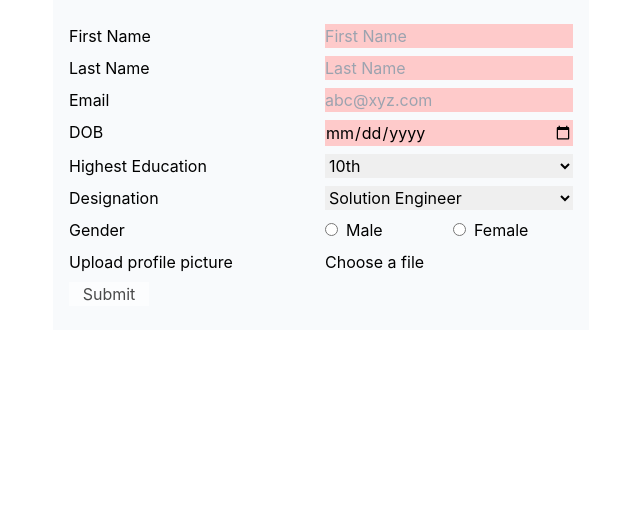
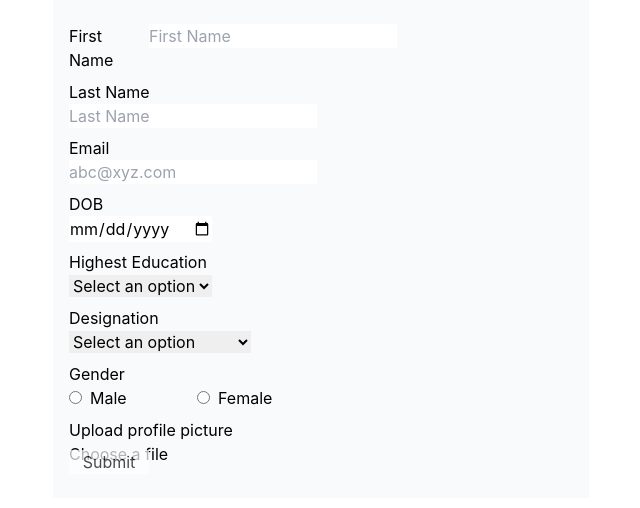
Before and after one commit to Nishith1998/React-Learning, a React (Create React App) app: page / in a window 1280 px wide. Shown: the top 508 px of the page, without its empty margins (319-959 px from the left). Built offline with nearby package versions, Linux system fonts and the light colour scheme.

Commit message:
Validation msg addition

```diff
--- a/src/components/Form/Form.tsx
+++ b/src/components/Form/Form.tsx
@@ -2,7 +2,7 @@ import { Card } from "../UI/Card/Card";
 import { GenericForm } from "../UI/GenericForm/GenericForm";
 import { FORM_FIELDS } from "../../models/constants";
 import { FormFieldType, FormValueType } from "../../models/types";
-import { useEffect, useState } from "react";
+import { useEffect } from "react";
 // change name of form
 export const Form = (props: { onAddUser: (userInfo: FormValueType) => void; formValue: FormValueType; }) => {
   const onSubmit = (formValue: FormValueType ): void => {
@@ -20,9 +20,6 @@ export const Form = (props: { onAddUser: (userInfo: FormValueType) => void; form
   console.log("Form: formValue: ", props.formValue);
 
   const formFields = FORM_FIELDS.map((fields: FormFieldType<FormValueType>) => {
-    if(fields.type === 'dropdown') {
-      fields.value = fields.options && fields.options?.length !== 0 ? fields.options[0].value : '';
-    } else
     fields.value = props.formValue[fields.id];
     return fields;
   });
--- a/src/components/UI/GenericForm/FormField.tsx
+++ b/src/components/UI/GenericForm/FormField.tsx
@@ -1,4 +1,9 @@
 import React, { ChangeEvent } from "react";
+import { Input } from "../Inputs/Input";
+import { Dropdown } from "../Inputs/Dropdown";
+import { Radio } from "../Inputs/Radio";
+import { FileUpload } from "../Inputs/FileUpload";
+// import { FormStructureType, FormValueType } from "../../../models/types";
 
 export const FormField = (props: any) => {
   let formFieldJSX;
@@ -6,138 +11,167 @@ export const FormField = (props: any) => {
   const onInputChangeHandler = (
     label: string,
     value: string,
-    isValid: boolean,
-    type?: string
+    isValid: boolean
   ) => {
-    props.onInputChange(label, value, isValid, type);
+    props.onInputChange(label, value, isValid);
   };
 
   const isFormValid = () => {
+    console.log("isFormValid: FormValue: ", props.form);
     return (
       Object.values(props.form).filter(
         (ele: any) => ele.isValid === false || ele.isValid === null
       ).length !== 0
     );
   };
- // object with keys directly access the value of JSX
+  // object with keys directly access the value of JSX
   if (props.type === "input") {
     formFieldJSX = (
-      <>
-        <label htmlFor={props.attributes.id}>{props.label}</label>
-        <input
-          {...props.attributes}
-          value={
-            props.form[props.id].value
-          }
-          onChange={(event: ChangeEvent<HTMLInputElement>) =>
-            onInputChangeHandler(
-              props.id,
-              event.target.value,
-              props.isValid(event.target.value),
-              props.attributes.type
-            )
-          }
-          className={
-            props.form[props.id].isValid === false ? "bg-red-200" : "bg-white"
-          }
-        ></input>
-      </>
+      <Input
+        id={props.id}
+        label={props.label}
+        classes={props.classes}
+        attributes={{ ...props.attributes }}
+        form={props.form}
+        isValid={props.isValid}
+        onInputChangeHandler={onInputChangeHandler}
+        error={props.error}
+      />
     );
   } else if (props.type === "dropdown") {
     formFieldJSX = (
-      <>
-        <label htmlFor={props.attributes.id}>{props.label}</label>
-        <select
-          {...props.attributes}
-          value={props.form[props.id].value}
-          onChange={(event: ChangeEvent<HTMLInputElement>) =>
-            onInputChangeHandler(
-              props.id,
-              event.target.value,
-              props.isValid(event.target.value)
-            )
-          }
-        >
-          {/* <option disabled value="selectAnOption">
-            Select an option
-          </option> */}
-          {props.options.map((option: { label: string; value: string }) => (
-            <option key={option.value} value={option.value}>
-              {option.label}
-            </option>
-          ))}
-        </select>
-      </>
+      <Dropdown
+        id={props.id}
+        label={props.label}
+        classes={props.classes}
+        attributes={{ ...props.attributes }}
+        form={props.form}
+        isValid={props.isValid}
+        options={props.options}
+        onInputChangeHandler={onInputChangeHandler}
+        error={props.error}
+      />
+      // <>
+      //   <label htmlFor={props.attributes.id}>{props.label}</label>
+      //   <select
+      //     {...props.attributes}
+      //     value={
+      //       props.form[props.id].value === ""
+      //         ? "selectAnOption"
+      //         : props.form[props.id].value
+      //     }
+      //     onChange={(event: ChangeEvent<HTMLInputElement>) =>
+      //       onInputChangeHandler(
+      //         props.id,
+      //         event.target.value,
+      //         props.isValid(event.target.value)
+      //       )
+      //     }
+      //   >
+      //     <option disabled value="selectAnOption">
+      //       Select an option
+      //     </option>
+      //     {props.options.map((option: { label: string; value: string }) => (
+      //       <option key={option.value} value={option.value}>
+      //         {option.label}
+      //       </option>
+      //     ))}
+      //   </select>
+      // </>
     );
   } else if (props.type === "radio") {
     formFieldJSX = (
-      <>
-        <label htmlFor={props.attributes.id}>{props.label}</label>
-        <div className="grid grid-cols-2 gap-2">
-          {props.options.map((option: { label: string; value: string }) => {
-            return (
-              <div key={"input-" + option.label}>
-                <input
-                  key={"input-" + option.value}
-                  id={option.value}
-                  name={"radio-" + props.attributes.id}
-                  type="radio"
-                  value={option.value}
-                  checked={props.form[props.id].value === option.value}
-                  onChange={(event: ChangeEvent<HTMLInputElement>) => {
-                    onInputChangeHandler(
-                      props.id,
-                      event.target.value,
-                      props.isValid(event.target.value)
-                    );
-                  }}
-                ></input>
-                <label
-                  className="pl-2"
-                  key={"label-" + option.value}
-                  htmlFor={option.value}
-                >
-                  {option.label}
-                </label>
-              </div>
-            );
-          })}
-        </div>
-      </>
+      <Radio
+        id={props.id}
+        label={props.label}
+        classes={props.classes}
+        attributes={{ ...props.attributes }}
+        form={props.form}
+        isValid={props.isValid}
+        options={props.options}
+        onInputChangeHandler={onInputChangeHandler}
+        error={props.error}
+      />
+      // <>
+      //   <label htmlFor={props.attributes.id}>{props.label}</label>
+      //   <div className="grid grid-cols-2 gap-2">
+      //     {props.options.map((option: { label: string; value: string }) => {
+      //       return (
+      //         <div key={"input-" + option.label}>
+      //           <input
+      //             key={"input-" + option.value}
+      //             id={option.value}
+      //             name={"radio-" + props.attributes.id}
+      //             type="radio"
+      //             value={option.value}
+      //             checked={props.form[props.id].value === option.value}
+      //             onChange={(event: ChangeEvent<HTMLInputElement>) => {
+      //               onInputChangeHandler(
+      //                 props.id,
+      //                 event.target.value,
+      //                 props.isValid(event.target.value)
+      //               );
+      //             }}
+      //           ></input>
+      //           <label
+      //             className="pl-2"
+      //             key={"label-" + option.value}
+      //             htmlFor={option.value}
+      //           >
+      //             {option.label}
+      //           </label>
+      //         </div>
+      //       );
+      //     })}
+      //   </div>
+      // </>
     );
   } else if (props.type === "file") {
     formFieldJSX = (
-      <>
-        <label htmlFor={props.attributes.id}>{props.label}</label>
-        <div>
-        <input
-          {...props.attributes}
-          onChange={(event: ChangeEvent<HTMLInputElement>) => {
-            let url = "";
-            let fileName = "";
-            if(event.target.files?.[0]) {
-              fileName = event.target.files?.[0].name;
-              url = URL.createObjectURL(event.target.files[0]);
-            }
-            console.log(url);
-            return onInputChangeHandler(
-              props.id,
-              fileName+'#' + url,
-              props.isValid(event.target.value),
-              props.attributes.type
-            );
-          }}
-          className={ "opacity-0 absolute z-10 " +(
-            props.form[props.id].isValid === false ? "bg-red-200" : "bg-white")
-          }
-        ></input>
-        <div className="absolute flex flex-row z-0">
-          <button type="button">Choose a file</button>
-          <div className="pl-4 w-28 truncate">{props.form[props.id].value.split("#")[0]}</div>
-        </div>
-
-        </div>
-      </>
+      <FileUpload
+        id={props.id}
+        label={props.label}
+        classes={props.classes}
+        attributes={{ ...props.attributes }}
+        form={props.form}
+        isValid={props.isValid}
+        onInputChangeHandler={onInputChangeHandler}
+        error={props.error}
+      />
+      // <>
+      //   <label htmlFor={props.attributes.id}>{props.label}</label>
+      //   <div>
+      //     <input
+      //       {...props.attributes}
+      //       onChange={(event: ChangeEvent<HTMLInputElement>) => {
+      //         let url = "";
+      //         let fileName = "";
+      //         if (event.target.files?.[0]) {
+      //           fileName = event.target.files?.[0].name;
+      //           url = URL.createObjectURL(event.target.files[0]);
+      //         }
+      //         console.log(url);
+      //         return onInputChangeHandler(
+      //           props.id,
+      //           fileName + "#" + url,
+      //           props.isValid(event.target.value)
+      //         );
+      //       }}
+      //       className={
+      //         "opacity-0 absolute z-10 " +
+      //         (props.form[props.id].isValid === false
+      //           ? "bg-red-200"
+      //           : "bg-white")
+      //       }
+      //     ></input>
+      //     <div className="absolute flex flex-row z-0">
+      //       <button type="button">Choose a file</button>
+      //       <div className="pl-4 w-28 truncate">
+      //         {props.form[props.id].value.split("#")[0]}
+      //       </div>
+      //     </div>
+      //   </div>
+      // </>
     );
   } else if (props.type === "button") {
     formFieldJSX = (
@@ -152,9 +186,5 @@ export const FormField = (props: any) => {
       </button>
     );
   }
-  return (
-    <div className="grid grid-cols-2 gap-2 my-2">
-      {formFieldJSX}
-    </div>
-  );
+  return <div className="grid grid-cols-2 gap-2 my-2">{formFieldJSX}</div>;
 };
--- a/src/components/UI/GenericForm/GenericForm.tsx
+++ b/src/components/UI/GenericForm/GenericForm.tsx
@@ -10,23 +10,26 @@ export const GenericForm = (props: {
 }) => {
   const formStructureInitial: FormStructureType<FormValueType> = FROM_STRUCTURE_INITIAL;
   props.formFields.forEach((ele) => {
+    if(ele.type !== "button")
     formStructureInitial[ele.id] = {
-      value: ele.value ?? "",
-      isValid:
-        ele.type === "button" ? true : ele.isValid?.(ele.value ?? "") ?? null,
+      value: ele.value,
+      isValid: ele.value === '' ? null : ele.isValid?.(ele.value ?? "") ?? null,
     };
   });
-  const [form, setForm] = useState<FormStructureType<FormValueType>>(formStructureInitial);
+  const [form, setForm] = useState<FormStructureType<FormValueType>>(FROM_STRUCTURE_INITIAL);
+
+  console.log("GenericForm: form: ", form)
 
   useEffect(() => {
-    const formStructureModified: FormStructureType<FormValueType> = FROM_STRUCTURE_INITIAL;
+    const formStructureModified: FormStructureType<FormValueType> = {...FROM_STRUCTURE_INITIAL};
     props.formFields.forEach((ele) => {
+      // if(ele.type !== "button")
       formStructureModified[ele.id] = {
         value: ele.value ?? "",
         isValid: ele.isValid?.(ele.value ?? "") ?? null,
       };
     });
-    setForm(formStructureModified);
+    setForm(FROM_STRUCTURE_INITIAL);
   }, [props.formFields]);
 
   const onInputChange = (label: string, value: string, isValid: boolean) => {
--- /dev/null
+++ b/src/components/UI/Inputs/Dropdown.tsx
@@ -0,0 +1,57 @@
+import { ChangeEvent } from "react";
+import { FormValueType } from "../../../models/types";
+
+export const Dropdown = (props: {
+  id: string;
+  label: string;
+  classes: string;
+  isValid: (arg0: string) => boolean;
+  attributes: React.InputHTMLAttributes<any>;
+  options: { label: string; value: string }[];
+  form: FormValueType;
+  error: string;
+  onInputChangeHandler: (arg0: string, arg1: string, arg2: boolean) => void;
+}) => {
+  const onInputChangeHandler = (
+    label: string,
+    value: string,
+    isValid: boolean
+  ) => {
+    props.onInputChangeHandler(label, value, isValid);
+  };
+  return (
+    <div className={props.classes}>
+      <label htmlFor={props.attributes.id}>{props.label}</label>
+      <div>
+        <select
+          {...props.attributes}
+          value={
+            props.form[props.id].value === ""
+              ? "selectAnOption"
+              : props.form[props.id].value
+          }
+          onChange={(event: ChangeEvent<HTMLSelectElement>) =>
+            props.onInputChangeHandler(
+              props.id,
+              event.target.value,
+              props.isValid(event.target.value)
+            )
+          }
+        >
+          <option disabled value="selectAnOption">
+            Select an option
+          </option>
+          {props.options.map((option: { label: string; value: string }) => (
+            <option key={option.value} value={option.value}>
+              {option.label}
+            </option>
+          ))}
+        </select>
+
+        <div className="text-red-500 text-xs">
+          {props.form[props.id].isValid === false && props.error}
+        </div>
+      </div>
+    </div>
+  );
+};
--- /dev/null
+++ b/src/components/UI/Inputs/FileUpload.tsx
@@ -0,0 +1,55 @@
+import { ChangeEvent } from "react";
+import { FormValueType } from "../../../models/types";
+
+export const FileUpload = (props: {
+  id: string;
+  label: string;
+  classes: string;
+  isValid: (arg0: string) => boolean;
+  attributes: React.InputHTMLAttributes<any>;
+  form: FormValueType;
+  error: string;
+  onInputChangeHandler: (arg0: string, arg1: string, arg2: boolean) => void;
+}) => {
+  const onInputChangeHandler = (
+    label: string,
+    value: string,
+    isValid: boolean
+  ) => {
+    props.onInputChangeHandler(label, value, isValid);
+  };
+  return (
+    <div className={props.classes}>
+      <label htmlFor={props.attributes.id}>{props.label}</label>
+      <div>
+        <input
+          {...props.attributes}
+          onChange={(event: ChangeEvent<HTMLInputElement>) => {
+            let url = "";
+            let fileName = "";
+            if (event.target.files?.[0]) {
+              fileName = event.target.files?.[0].name;
+              url = URL.createObjectURL(event.target.files[0]);
+            }
+            console.log(url);
+            return onInputChangeHandler(
+              props.id,
+              fileName + "#" + url,
+              props.isValid(event.target.value)
+            );
+          }}
+          className={
+            "opacity-0 absolute z-10 " +
+            (props.form[props.id].isValid === false ? "bg-red-200" : "bg-white")
+          }
+        ></input>
+        <div className="absolute flex flex-row z-0">
+          <button type="button">Choose a file</button>
+          <div className="pl-4 w-28 truncate">
+            {props.form[props.id].value.split("#")[0]}
+          </div>
+        </div>
+      </div>
+    </div>
+  );
+};
--- /dev/null
+++ b/src/components/UI/Inputs/Input.tsx
@@ -0,0 +1,45 @@
+import { ChangeEvent } from "react";
+import { FormValueType } from "../../../models/types";
+
+export const Input = (props: {
+  id: string;
+  label: string;
+  classes: string;
+  isValid: (arg0: string) => boolean;
+  attributes: React.InputHTMLAttributes<any>;
+  form: FormValueType;
+  error: string;
+  onInputChangeHandler: (arg0: string, arg1: string, arg2: boolean) => void;
+}) => {
+  const onInputChangeHandler = (
+    label: string,
+    value: string,
+    isValid: boolean
+  ) => {
+    props.onInputChangeHandler(label, value, isValid);
+  };
+  return (
+    <div className={props.classes}>
+      <label htmlFor={props.attributes.id}>{props.label}</label>
+      <div>
+        <input
+          {...props.attributes}
+          value={props.form[props.id].value}
+          onChange={(event: ChangeEvent<HTMLInputElement>) =>
+            onInputChangeHandler(
+              props.id,
+              event.target.value,
+              props.isValid(event.target.value)
+            )
+          }
+          className={
+            props.form[props.id].isValid === false ? "bg-red-200" : "bg-white"
+          }
+        ></input>
+      </div>
+      <div className="text-red-500 text-xs">
+        {props.form[props.id].isValid === false && props.error}
+      </div>
+    </div>
+  );
+};
--- /dev/null
+++ b/src/components/UI/Inputs/Radio.tsx
@@ -0,0 +1,57 @@
+import { ChangeEvent } from "react";
+import { FormValueType } from "../../../models/types";
+
+export const Radio = (props: {
+  id: string;
+  label: string;
+  classes: string;
+  isValid: (arg0: string) => boolean;
+  attributes: React.InputHTMLAttributes<any>;
+  options: { label: string; value: string }[];
+  form: FormValueType;
+  error: string;
+  onInputChangeHandler: (arg0: string, arg1: string, arg2: boolean) => void;
+}) => {
+  const onInputChangeHandler = (
+    label: string,
+    value: string,
+    isValid: boolean
+  ) => {
+    props.onInputChangeHandler(label, value, isValid);
+  };
+  return (
+    <div>
+      <label htmlFor={props.attributes.id}>{props.label}</label>
+      <div className="grid grid-cols-2 gap-2">
+        {props.options.map((option: { label: string; value: string }) => {
+          return (
+            <div key={"input-" + option.label}>
+              <input
+                key={"input-" + option.value}
+                id={option.value}
+                name={"radio-" + props.attributes.id}
+                type="radio"
+                value={option.value}
+                checked={props.form[props.id].value === option.value}
+                onChange={(event: ChangeEvent<HTMLInputElement>) => {
+                  onInputChangeHandler(
+                    props.id,
+                    event.target.value,
+                    props.isValid(event.target.value)
+                  );
+                }}
+              ></input>
+              <label
+                className="pl-2"
+                key={"label-" + option.value}
+                htmlFor={option.value}
+              >
+                {option.label}
+              </label>
+            </div>
+          );
+        })}
+      </div>
+    </div>
+  );
+};
--- a/src/models/constants.ts
+++ b/src/models/constants.ts
@@ -9,7 +9,6 @@ export const INITIAL_FORM_VALUE: FormValueType = {
   designation: "",
   gender: "",
   profilePic: "",
-  submitButton: "",
 };
 
 export const FROM_STRUCTURE_INITIAL = {
@@ -17,11 +16,11 @@ export const FROM_STRUCTURE_INITIAL = {
     lastName: {value: '', isValid: null},
     email: {value: '', isValid: null},
     dob: {value: '', isValid: null},
-    highestEducation: {value: '', isValid: null},
-    designation: {value: '', isValid: null},
+    highestEducation: {value: '', isValid: true},
+    designation: {value: '', isValid: true},
     gender: {value: '', isValid: null},
     profilePic: {value: '', isValid: null},
-    submitButton: {value: '', isValid: true},
+    // submitButton: {value: '', isValid: true},
 }
 
 export const FORM_FIELDS: FormFieldType<FormValueType>[] = [
@@ -33,6 +32,8 @@ export const FORM_FIELDS: FormFieldType<FormValueType>[] = [
     isValid: (value: string) => {
       return value ? value.trim().length > 3 : false;
     },
+    error: "First name should at least have 4 characters",
+    classes: "grid grid-cols-2 w-40"
   },
   {
     id: "lastName",
@@ -42,6 +43,7 @@ export const FORM_FIELDS: FormFieldType<FormValueType>[] = [
     isValid: (value: string) => {
       return value ? value.trim().length > 3 : false;
     },
+    error: "Last name should at least have 4 characters",
   },
   {
     id: "email",
@@ -55,6 +57,7 @@ export const FORM_FIELDS: FormFieldType<FormValueType>[] = [
           )
         : false;
     },
+    error: "Email formate is not valid",
   },
   {
     id: "dob",
@@ -62,7 +65,8 @@ export const FORM_FIELDS: FormFieldType<FormValueType>[] = [
     label: "DOB",
     attributes: { id: "email", type: "date", placeholder: "dd/mm/yyyy" },
     isValid: (value: string) =>
-      new Date().getFullYear() - new Date(value).getFullYear() > 18,
+      new Date().getFullYear() - new Date(value).getFullYear() >= 18,
+    error: "You should be 18 years old"
   },
   {
     id: "highestEducation",
@@ -75,7 +79,7 @@ export const FORM_FIELDS: FormFieldType<FormValueType>[] = [
       { label: "Graduate", value: "graduate" },
       { label: "Post Graduate", value: "postGraduate" },
     ],
-    isValid: (value: string) => value.trim().length !== 0,
+    isValid: (value: string) => true,
   },
   {
     id: "designation",
@@ -87,9 +91,9 @@ export const FORM_FIELDS: FormFieldType<FormValueType>[] = [
       { label: "Sr Solution Engineer", value: "srSolutionEngineer" },
       { label: "Associate Team Lead", value: "associateTeamLead" },
       { label: "Team Lead", value: "teamLead" },
-      { label: "Practice Head", value: "practiceHead" }
+      { label: "Practice Head", value: "practiceHead" },
     ],
-    isValid: (value: string) => value.trim().length !== 0,
+    isValid: (value: string) => true,
   },
   {
     id: "gender",
--- a/src/models/types.ts
+++ b/src/models/types.ts
@@ -11,6 +11,7 @@ export type FormFieldType<T> = {
   classes?: string;
   options?: { label: string; value: string }[];
   isValid?: (value: string) => boolean;
+  error?: string;
 };
 
 export type FormValueType = {
@@ -22,7 +23,7 @@ export type FormValueType = {
   designation: string;
   gender: string;
   profilePic: string;
-  submitButton: string;
+  // submitButton: string;
 } & { [key: string]: any };
 
 export type FormStructureType<T> = {
--- a/tailwind.config.js
+++ b/tailwind.config.js
@@ -5,6 +5,7 @@ module.exports = {
     "./src/**/*.{js,jsx,ts,tsx}",
   ],
   safelist: [
+    "col-span-2"
   ],
   theme: {
     extend: {
```
Also changed, not shown: src/components/UI/Inputs/Button.tsx (added, +17 -0 lines), src/components/User/UserInfo.tsx (+8 -8 lines).
